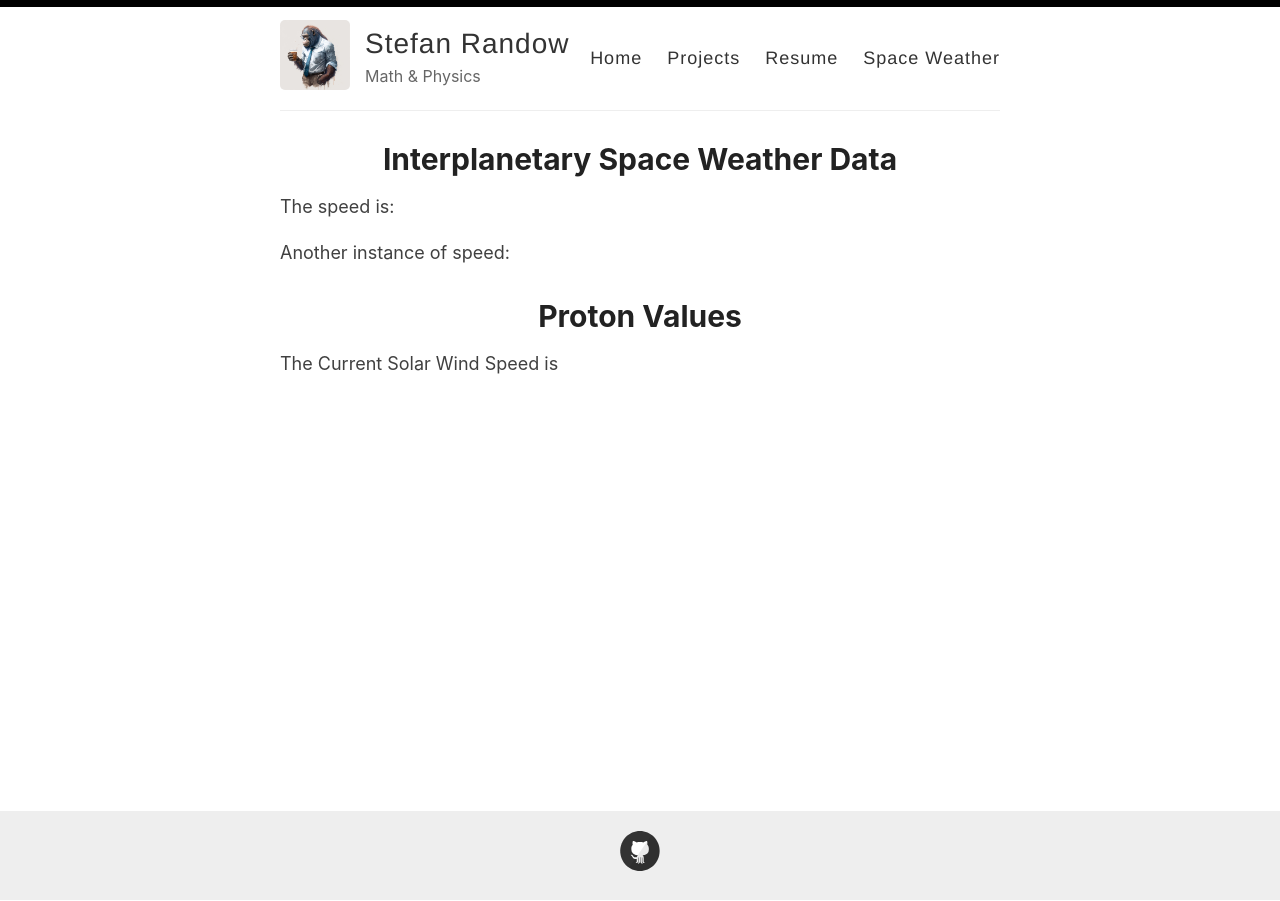
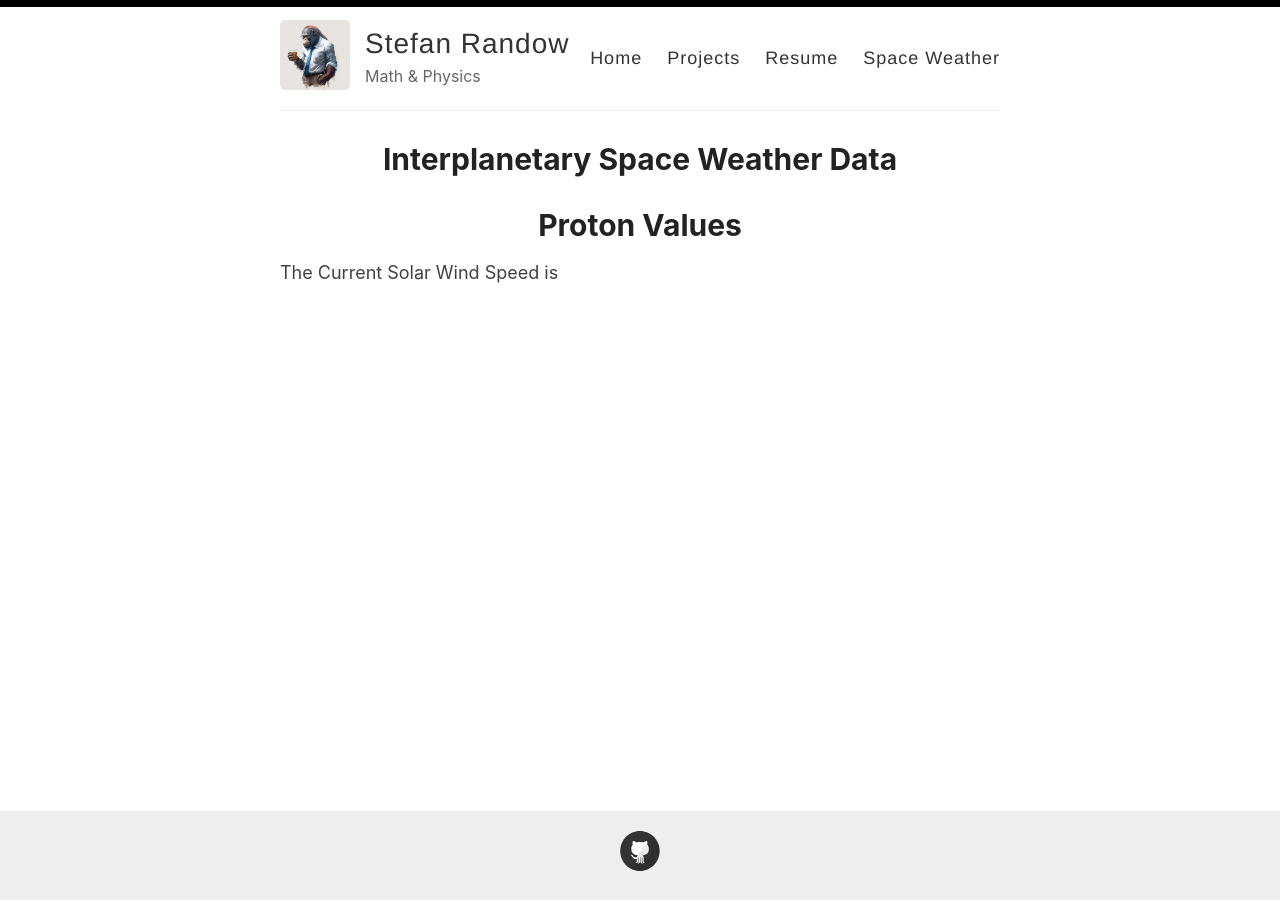
Before and after one commit to StefanRandow/StefanRandow.github.io, a Jekyll site: the page built from _pages/Space-Weather.html, in a window 1280 px wide. Built offline with Jekyll 4.4.1, drawn with Linux system fonts in a browser that asks for light colours; some of the changed lines change nothing that is shown.

Commit message:
Update Space-Weather.html

```diff
--- a/_pages/Space-Weather.html
+++ b/_pages/Space-Weather.html
@@ -16,30 +16,30 @@
 
     if (s == 0 || s == 1) {
       // Create a new <span> element
-      const spanElement = document.createElement('span');
-      spanElement.id = 'speedValue';
-      spanElement.textContent = speed;
+      const speedElement = document.createElement('span');
+      speedElement.id = 'speedValue';
+      speedElement.textContent = speed;
 
-      const spanElement = document.createElement('span');
-      spanElement.id = 'densityValue';
-      spanElement.textContent = density;
+      const densityElement = document.createElement('span');
+      densityElement.id = 'densityValue';
+      densityElement.textContent = density;
 
-      const spanElement = document.createElement('span');
-      spanElement.id = 'tempValue';
-      spanElement.textContent = temperature;
+      const tempElement = document.createElement('span');
+      tempElement.id = 'tempValue';
+      tempElement.textContent = temperature;
 
     else {
-      const spanElement = document.createElement('span');
-      spanElement.id = 'speedValue';
-      spanElement.textContent = 'Error, Bad Data';
+      const errorSpeedElement = document.createElement('span');
+      errorSpeedElement.id = 'speedValue';
+      errorSpeedElement.textContent = 'Error, Bad Data';
 
-      const spanElement = document.createElement('span');
-      spanElement.id = 'densityValue';
-      spanElement.textContent = 'Error, Bad Data';
+      const errorDensityElement = document.createElement('span');
+      errorDensityElement.id = 'densityValue';
+      errorDensityElement.textContent = 'Error, Bad Data';
 
-      const spanElement = document.createElement('span');
-      spanElement.id = 'tempValue';
-      spanElement.textContent = 'Error, Bad Data';
+      const errorTempElement = document.createElement('span');
+      errorTempElement.id = 'tempValue';
+      errorTempElement.textContent = 'Error, Bad Data';
       }
     }
   }
@@ -49,10 +49,6 @@
   setInterval(printProtonValues, 60000);
 </script>
 
-<!-- Example usage of the speed value -->
-<p>The speed is: <span class="speed"></span></p>
-<p>Another instance of speed: <span class="speed"></span></p>
-
 </head>
 <body>
   <h1>Proton Values</h1>
```
